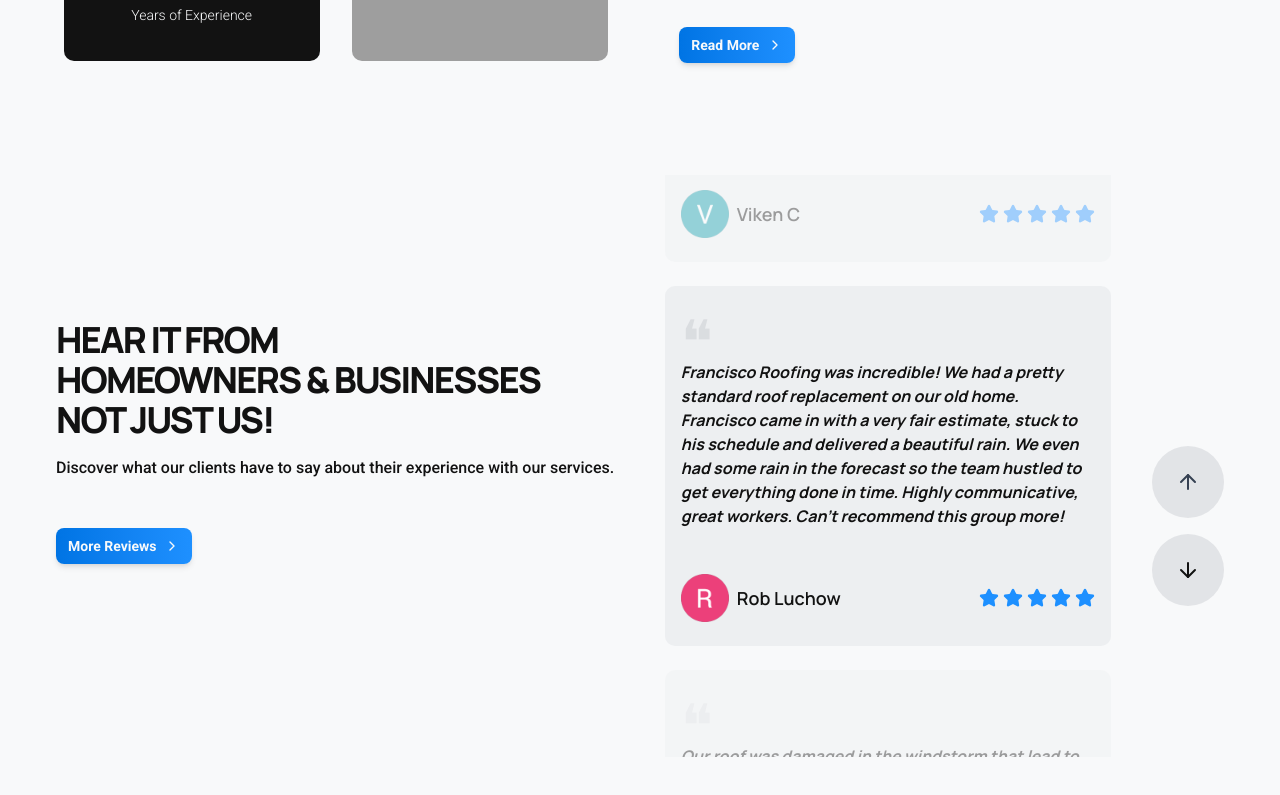
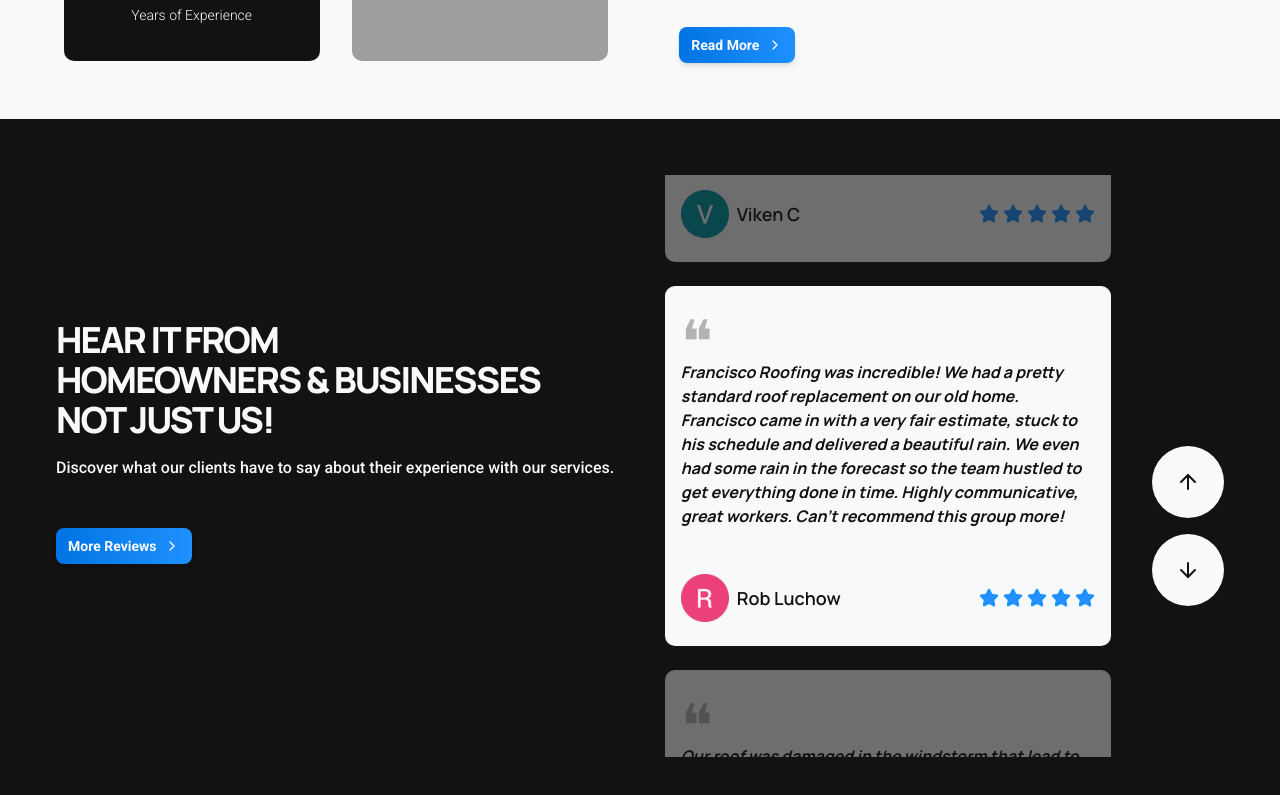
Before and after one commit to stevenpartida/franciscosroofinginc-website, a Next.js app: page / in a window 1280 px wide. Shown: the part 1485-2280 px from the top of the page. Built offline with nearby package versions, Linux system fonts and the light colour scheme; grey boxes are pictures that could not be loaded.

Commit message:
Updated project section to be supported on mobile

```diff
--- a/app/(root)/page.tsx
+++ b/app/(root)/page.tsx
@@ -218,14 +218,14 @@
         </div>
       </section>
       {/* Testimonials Section */}
-      <section className="lg:flex lg:flex-row justify-center px-4 py-6 lg:px-14 lg:py-14 overflow-hidden ">
+      <section className="lg:flex lg:flex-row justify-center px-4 py-6 lg:px-14 lg:py-14 overflow-hidden bg-black ">
         <div className="flex flex-col justify-center mb-8 w-full mx-auto ">
-          <div className="flex flex-col ">
-            <h1 className="uppercase  font-extrabold font-manrope text-4xl tracking-tighter text-center  md:text-start md:text-balance text-black ">
+          <div className="flex flex-col text-white">
+            <h1 className="uppercase  font-extrabold font-manrope text-4xl tracking-tighter text-center  md:text-start md:text-balance ">
               Hear it from <br /> Homeowners & Businesses <br />
               Not just us!
             </h1>
-            <p className="font-roboto text-lg font-medium text-center md:text-start lg:text-base text-black my-4">
+            <p className="font-roboto text-lg font-medium text-center md:text-start lg:text-base  my-4">
               Discover what our clients have to say about their experience with
               our services.
             </p>
--- a/app/(root)/projects/page.tsx
+++ b/app/(root)/projects/page.tsx
@@ -13,7 +13,7 @@
       <section>
         <ProjectGrid />
       </section>
-      <section className="w-full px-14 pb-14">
+      <section className="w-full lg:px-14 lg:pb-14">
         <CTA />
       </section>
     </main>
--- a/components/ProjectGrid.tsx
+++ b/components/ProjectGrid.tsx
@@ -10,6 +10,7 @@
   CarouselNext,
   CarouselPrevious,
 } from "@/components/ui/carousel";
+import { ArrowRight } from "lucide-react";
 
 interface Project {
   id: string;
@@ -45,7 +46,7 @@
 
   return (
     <main className="min-h-screen ">
-      <section>
+      <section className="hidden md:block">
         <Carousel
           opts={{
             align: "start",
@@ -69,6 +70,32 @@
           <CarouselNext className="hover:cursor-pointer" variant="ghost" />
         </Carousel>
       </section>
+      <section className="md:hidden flex flex-col justify-center items-center mt-10 mb-[-200px] space-y-4 p-11 max-w-7xl mx-auto">
+        <Carousel
+          opts={{
+            align: "start",
+          }}
+          className="w-full justify-center items-center"
+        >
+          {/* Top Button */}
+
+          {/* Content */}
+          <CarouselContent>
+            {projects.map((project) => (
+              <CarouselItem key={project.id} className="w-full">
+                <div className="flex justify-center w-full">
+                  <div className="w-full max-w-[400px]">
+                    <ProjectCard project={project} />
+                  </div>
+                </div>
+              </CarouselItem>
+            ))}
+          </CarouselContent>
+        </Carousel>
+        <p className="text-sm text-gray-500 mt-2 animate-pulse flex items-center gap-1">
+          Swipe <ArrowRight className="w-4 h-4" />
+        </p>
+      </section>
     </main>
   );
 }
--- a/components/ReviewCard.tsx
+++ b/components/ReviewCard.tsx
@@ -20,12 +20,12 @@
 const ReviewCard = ({ review, faded = false }: ReviewCardProps) => {
   return (
     <div
-      className={`w-[90%] max-w-[500px] h-[300px] sm:h-[320px] md:h-[340px] lg:h-[360px] px-4 py-6 mx-auto flex flex-col justify-between rounded-lg bg-grey-custom/15 text-black
+      className={`w-[90%] max-w-[500px] h-[300px] sm:h-[320px] md:h-[340px] lg:h-[360px] px-4 py-6 mx-auto flex flex-col justify-between rounded-lg bg-white text-black
     ${faded ? "opacity-40" : "scale-100"}
   `}
     >
       <div className="flex flex-col ">
-        <h1 className="text-4xl lg:text-6xl text-grey-custom/30">❝</h1>
+        <h1 className="text-4xl lg:text-6xl text-black/30">❝</h1>
         <p className="text-black text-sm font-semibold lg:text-base italic lg:font-bold mt-[-10px]">
           {review.review_text}
         </p>
--- a/components/ReviewCarousel.tsx
+++ b/components/ReviewCarousel.tsx
@@ -129,14 +129,14 @@
       <div className="hidden lg:flex flex-row lg:flex-col justify-center gap-4 w-full lg:w-auto mt-6 lg:mt-30 ">
         <button
           onClick={prevReview}
-          className="p-6 rounded-full bg-grey-custom/30 hover:cursor-pointer"
+          className="p-6 rounded-full bg-white hover:cursor-pointer"
           aria-label="Previous review"
         >
-          <ArrowUp className="text-gray-700" />
+          <ArrowUp className="text-black" />
         </button>
         <button
           onClick={nextReview}
-          className="p-6 rounded-full bg-grey-custom/30 hover:cursor-pointer"
+          className="p-6 rounded-full bg-white hover:cursor-pointer"
           aria-label="Next review"
         >
           <ArrowDown className="text-black" />
```
